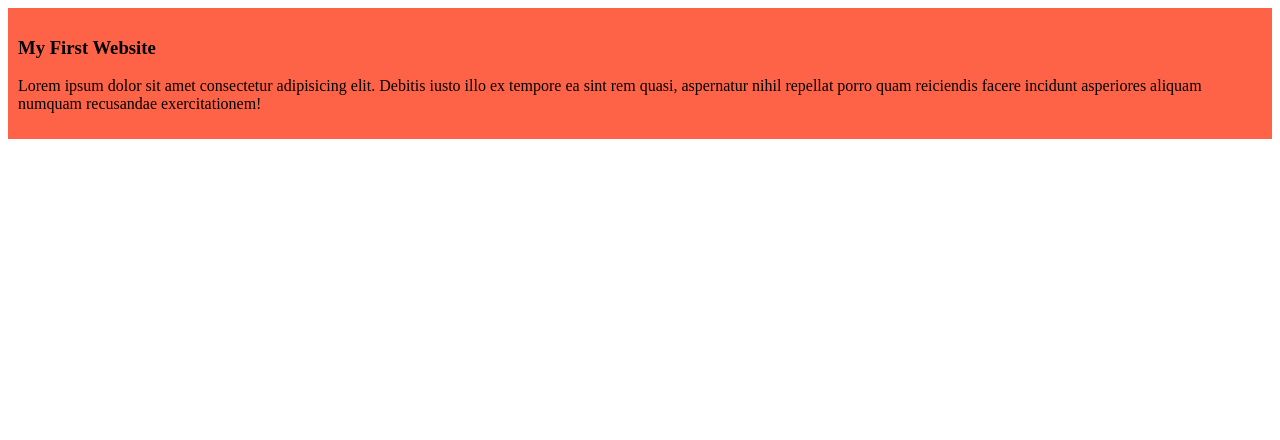
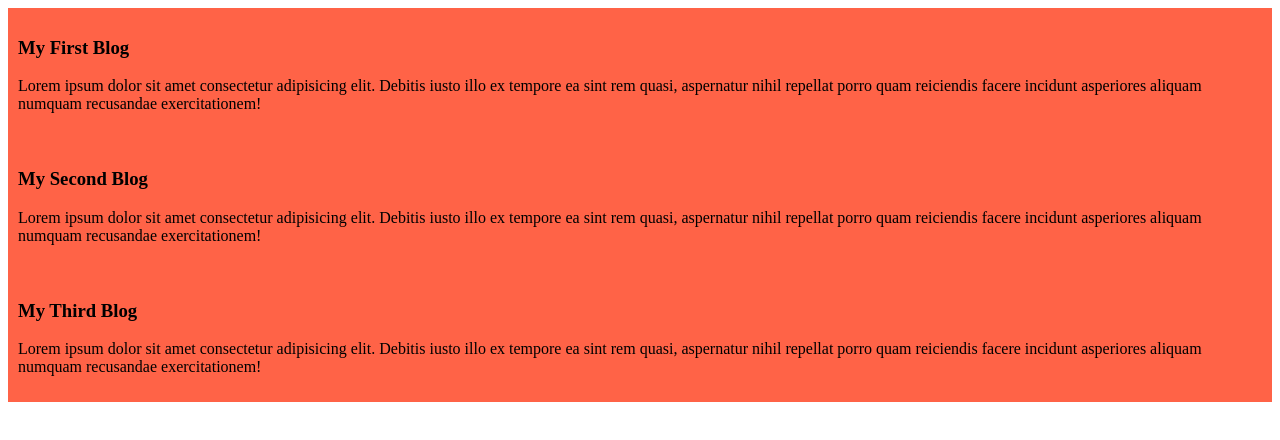
Before and after one commit to Anjuman-ara2828/my-simple-websitee, a plain HTML site: page index.html in a window 1280 px wide. Drawn offline with Linux system fonts and the light colour scheme.

Commit message:
added the second and the third blog

```diff
--- a/index.html
+++ b/index.html
@@ -8,8 +8,17 @@
 </head>
 <body>
    <div>
-    <h3>My First Website</h3>
+    <h3>My First Blog</h3>
     <p>Lorem ipsum dolor sit amet consectetur adipisicing elit. Debitis iusto illo ex tempore ea sint rem quasi, aspernatur nihil repellat porro quam reiciendis facere incidunt asperiores aliquam numquam recusandae exercitationem!</p>
    </div>
+   <div>
+    <h3>My Second Blog</h3>
+    <p>Lorem ipsum dolor sit amet consectetur adipisicing elit. Debitis iusto illo ex tempore ea sint rem quasi, aspernatur nihil repellat porro quam reiciendis facere incidunt asperiores aliquam numquam recusandae exercitationem!</p>
+   </div>
+   <div>
+    <h3>My Third Blog</h3>
+    <p>Lorem ipsum dolor sit amet consectetur adipisicing elit. Debitis iusto illo ex tempore ea sint rem quasi, aspernatur nihil repellat porro quam reiciendis facere incidunt asperiores aliquam numquam recusandae exercitationem!</p>
+   </div>
+
 </body>
 </html>
```
